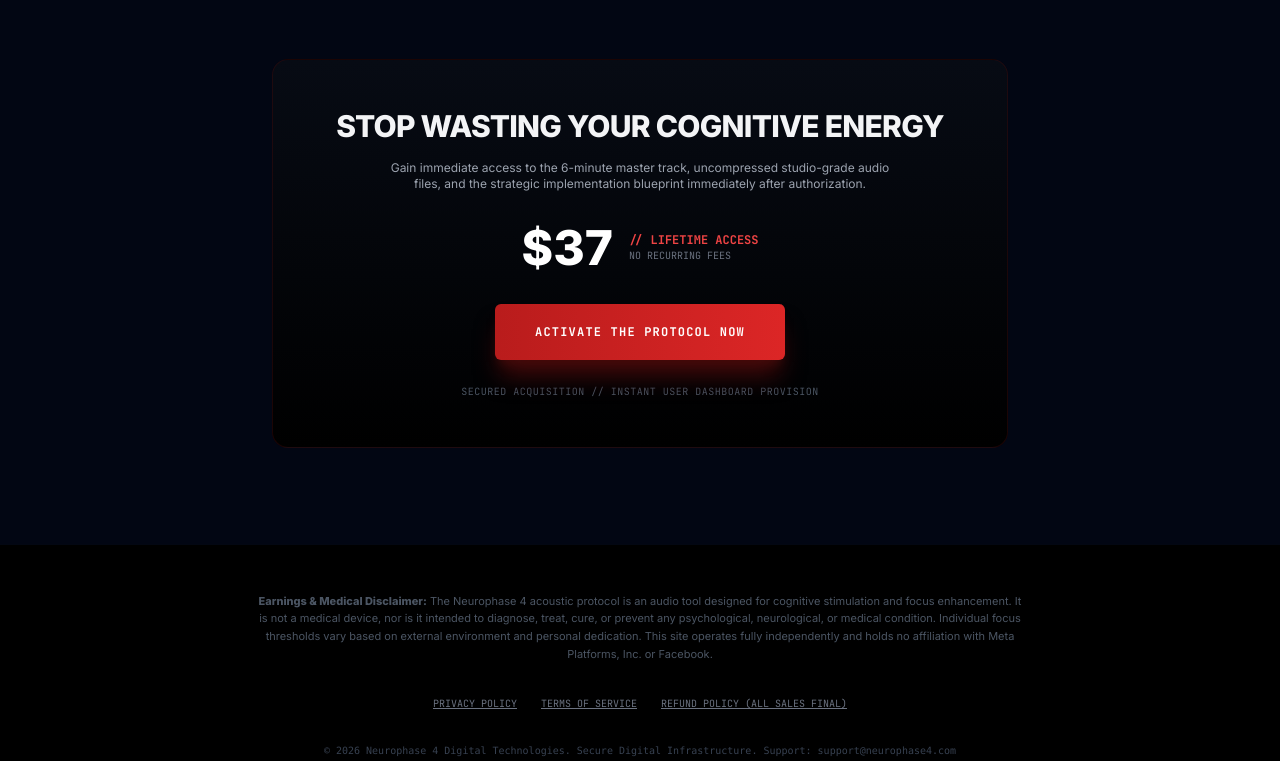
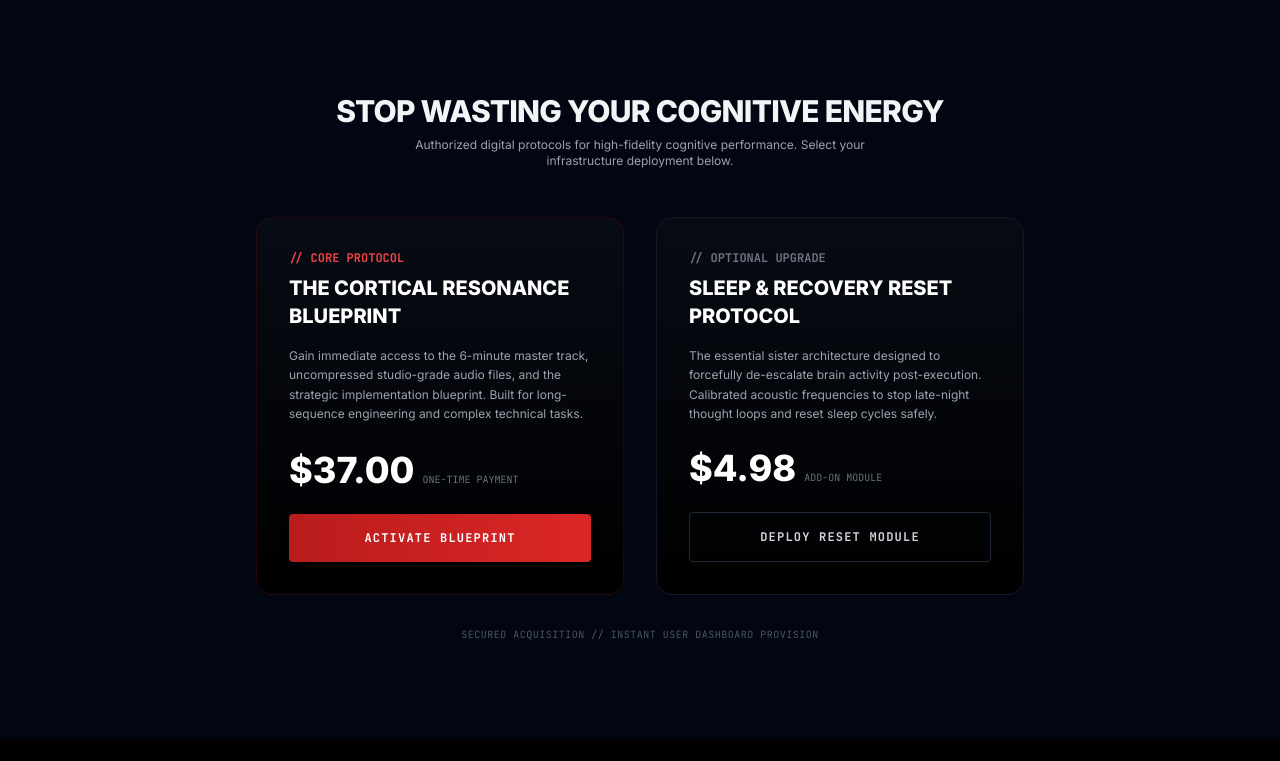
Before and after one commit to alt511611/neurophase4, a plain HTML site: page index.html in a window 1280 px wide. Shown: the part 1252-2013 px from the top of the page. Drawn offline with nearby package versions, Linux system fonts and the light colour scheme.

Commit message:
Update index.html

```diff
--- a/index.html
+++ b/index.html
@@ -9,7 +9,7 @@
     <style>
         body { font-family: 'Inter', sans-serif; }
         .mono { font-family: 'JetBrains Mono', sans-serif; }
-        html { scroll-behavior: smooth; } /* Sayfanın yumuşakça kaymasını sağlar */
+        html { scroll-behavior: smooth; }
     </style>
 </head>
 <body class="bg-[#020613] text-gray-100 selection:bg-red-500 selection:text-white">
@@ -35,8 +35,8 @@
         </p>
     </header>
 
-    <main class="max-w-3xl mx-auto px-4 pb-24">
-        <div class="relative rounded-xl overflow-hidden border border-red-950/60 bg-[#070b14] aspect-video shadow-2xl group">
+    <main class="max-w-4xl mx-auto px-4 pb-24">
+        <div class="max-w-3xl mx-auto relative rounded-xl overflow-hidden border border-red-950/60 bg-[#070b14] aspect-video shadow-2xl group">
             <div class="absolute inset-0 flex flex-col items-center justify-center bg-black/50 group-hover:bg-black/60 transition-colors z-10">
                 <button onclick="document.getElementById('payment-section').scrollIntoView({ behavior: 'smooth' });" class="w-20 h-20 flex items-center justify-center rounded-full bg-red-600 hover:bg-red-500 text-white transition-all transform hover:scale-105 shadow-lg shadow-red-500/30 cursor-pointer">
                     <svg class="w-8 h-8 fill-current translate-x-0.5" viewBox="0 0 24 24">
@@ -48,7 +48,7 @@
             <div class="absolute inset-0 bg-[linear-gradient(to_right,#261010_1px,transparent_1px),linear-gradient(to_bottom,#261010_1px,transparent_1px)] bg-[size:3rem_3rem] opacity-20"></div>
         </div>
 
-        <section class="mt-20 grid md:grid-cols-3 gap-6">
+        <section class="max-w-3xl mx-auto mt-20 grid md:grid-cols-3 gap-6">
             <div class="p-6 rounded-xl bg-[#070b14] border border-gray-950 shadow-inner">
                 <div class="text-red-500 font-bold text-sm mb-3 mono">// RAW ATTENTION SHIELD</div>
                 <p class="text-xs text-gray-400 leading-relaxed">It doesn't make you smarter. It systematically blocks out the auditory friction that forces your brain to constantly shift context.</p>
@@ -63,25 +63,52 @@
             </div>
         </section>
 
-        <section id="payment-section" class="mt-20 text-center p-8 md:p-12 rounded-2xl bg-gradient-to-b from-[#070b14] to-black border border-red-950/40 relative overflow-hidden">
-            <h3 class="text-2xl md:text-3xl font-black uppercase tracking-tight mb-4">STOP WASTING YOUR COGNITIVE ENERGY</h3>
-            <p class="text-xs text-gray-400 max-w-lg mx-auto mb-8">
-                Gain immediate access to the 6-minute master track, uncompressed studio-grade audio files, and the strategic implementation blueprint immediately after authorization.
-            </p>
+        <section id="payment-section" class="mt-24">
+            <h2 class="text-center text-2xl md:text-3xl font-black uppercase tracking-tight mb-2">STOP WASTING YOUR COGNITIVE ENERGY</h2>
+            <p class="text-center text-xs text-gray-400 max-w-lg mx-auto mb-12">Authorized digital protocols for high-fidelity cognitive performance. Select your infrastructure deployment below.</p>
 
-            <div class="flex items-center justify-center gap-4 mb-8">
-                <span class="text-5xl font-black text-white">$37</span>
-                <div class="text-left">
-                    <div class="text-xs text-red-500 mono font-bold">// LIFETIME ACCESS</div>
-                    <div class="text-[10px] text-gray-500 mono">NO RECURRING FEES</div>
+            <div class="grid md:grid-cols-2 gap-8 max-w-3xl mx-auto">
+
+                <div class="p-8 rounded-2xl bg-gradient-to-b from-[#070b14] to-black border border-red-950/50 flex flex-col justify-between relative overflow-hidden">
+                    <div>
+                        <div class="text-xs text-red-500 mono font-bold mb-2">// CORE PROTOCOL</div>
+                        <h3 class="text-xl font-bold uppercase text-white mb-4">The Cortical Resonance Blueprint</h3>
+                        <p class="text-xs text-gray-400 leading-relaxed mb-6">
+                            Gain immediate access to the 6-minute master track, uncompressed studio-grade audio files, and the strategic implementation blueprint. Built for long-sequence engineering and complex technical tasks.
+                        </p>
+                    </div>
+                    <div>
+                        <div class="flex items-baseline gap-2 mb-6">
+                            <span class="text-4xl font-black text-white">$37.00</span>
+                            <span class="text-[10px] text-gray-500 mono uppercase">One-time payment</span>
+                        </div>
+                        <a href="https://whop.com/checkout/plan_kjPN9mxV6f7z4" class="block text-center w-full bg-gradient-to-r from-red-700 to-red-600 hover:from-red-600 hover:to-red-500 text-white font-bold tracking-widest uppercase py-4 rounded shadow-lg text-xs mono transition-all transform hover:-translate-y-0.5">
+                            ACTIVATE BLUEPRINT
+                        </a>
+                    </div>
                 </div>
+
+                <div class="p-8 rounded-2xl bg-gradient-to-b from-[#070b14] to-black border border-gray-900 flex flex-col justify-between relative overflow-hidden">
+                    <div>
+                        <div class="text-xs text-gray-500 mono font-bold mb-2">// OPTIONAL UPGRADE</div>
+                        <h3 class="text-xl font-bold uppercase text-white mb-4">Sleep & Recovery Reset Protocol</h3>
+                        <p class="text-xs text-gray-400 leading-relaxed mb-6">
+                            The essential sister architecture designed to forcefully de-escalate brain activity post-execution. Calibrated acoustic frequencies to stop late-night thought loops and reset sleep cycles safely.
+                        </p>
+                    </div>
+                    <div>
+                        <div class="flex items-baseline gap-2 mb-6">
+                            <span class="text-4xl font-black text-white">$4.98</span>
+                            <span class="text-[10px] text-gray-500 mono uppercase">Add-on module</span>
+                        </div>
+                        <a href="https://whop.com/checkout/plan_jJ924AiHKX8C6" class="block text-center w-full bg-transparent hover:bg-gray-900 border border-gray-800 hover:border-gray-700 text-gray-300 font-bold tracking-widest uppercase py-4 rounded text-xs mono transition-all transform hover:-translate-y-0.5">
+                            DEPLOY RESET MODULE
+                        </a>
+                    </div>
+                </div>
+
             </div>
-
-            <a href="https://whop.com/checkout/YOUR_PRODUCT_LINK" class="inline-block w-full sm:w-auto bg-gradient-to-r from-red-700 to-red-600 hover:from-red-600 hover:to-red-500 text-white font-bold tracking-widest uppercase px-10 py-5 rounded-md shadow-xl shadow-red-950 transition-all transform hover:-translate-y-0.5 text-xs mono">
-                ACTIVATE THE PROTOCOL NOW
-            </a>
-
-            <div class="mt-6 text-[10px] text-gray-600 mono uppercase tracking-wider">SECURED ACQUISITION // INSTANT USER DASHBOARD PROVISION</div>
+            <div class="mt-8 text-center text-[10px] text-gray-600 mono uppercase tracking-wider">SECURED ACQUISITION // INSTANT USER DASHBOARD PROVISION</div>
         </section>
     </main>
 
@@ -103,8 +130,4 @@
 
 </body>
 </html>
-        </div>
-    </footer>
-
-</body>
 </html>
```
